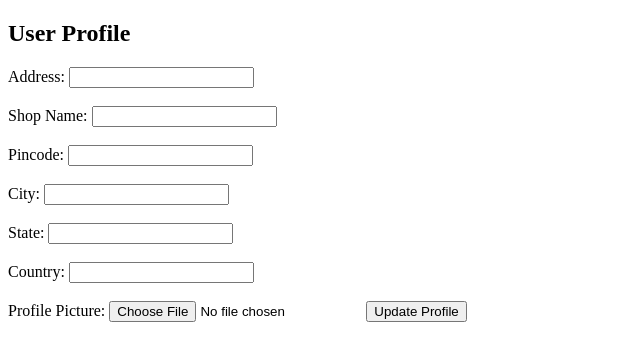
After one commit to gautamgit676/django_frontend, a Django app: template app/templates/userprofile.html in a window 1280 px wide. The commit adds this page. Shown: the top 361 px of the page, without its empty margins (0-640 px from the left). Run offline with Django 5.2, Linux system fonts and the light colour scheme; the template is opened without the code that fills it, so the values that code supplies are empty.

Commit message:
profile form code

```diff
--- a/app/templates/userform.html
+++ b/app/templates/userform.html
@@ -23,8 +23,8 @@
         <label for="role">Role:</label>
         <!-- <input type="text" id="role" name="role" required><br><br> -->
          <select name="role" id="role">
-            <option value="shopkeeper">Shopkeeper</option>
-            <option value="customer">Customer</option>
+            <option value="shopkeeper">shopkeeper</option>
+            <option value="customer">customer</option>
         </select>
 
 
@@ -32,7 +32,7 @@
 
     </form>
 
-   <a href="">data User</a>
+
 
     {{data.data}}
 
--- /dev/null
+++ b/app/templates/userprofile.html
@@ -0,0 +1,56 @@
+<!DOCTYPE html>
+<html lang="en">
+<head>
+    <meta charset="UTF-8">
+    <meta name="viewport" content="width=device-width, initial-scale=1.0">
+    <title>Document</title>
+</head>
+<body>
+
+
+
+<form action="" method="post">
+    {% csrf_token %}
+    <h2>User Profile</h2>
+ <!-- {
+"user" : 8,
+"address" : "nailgai JDKSHDS",
+"shop_name": "shyamRAM BHAROSHE",
+"pincode" : "123545",
+"city" : "SANAND",
+"state" : "GUJRATA",
+"country" : "INDIA"
+} -->
+  <!-- this field ad  -->
+
+    {% csrf_token %}
+
+
+    <label for="address">Address:</label>
+    <input type="text" id="address" name="address" value="{{ profile.address }}" required><br><br>
+
+    <label for="shop_name">Shop Name:</label>
+    <input type="text" id="shop_name" name="shop_name" value="{{ profile.shop_name }}" required><br><br>
+
+    <label for="pincode">Pincode:</label>
+    <input type="text" id="pincode" name="pincode" value="{{ profile.pincode }}" required><br><br>
+
+    <label for="city">City:</label>
+    <input type="text" id="city" name="city" value="{{ profile.city }}" required><br><br>
+
+    <label for="state">State:</label>
+    <input type="text" id="state" name="state" value="{{ profile.state }}" required><br><br>
+
+    <label for="country">Country:</label>
+    <input type="text" id="country" name="country" value="{{ profile.country }}" required><br><br>
+
+    <label for="profile_picture">Profile Picture:</label>
+   <input type="file" name="profile_picture" id="profile_picture">
+
+    <input type="submit" value="Update Profile">
+
+
+</form>
+
+</body>
+</html>
```
